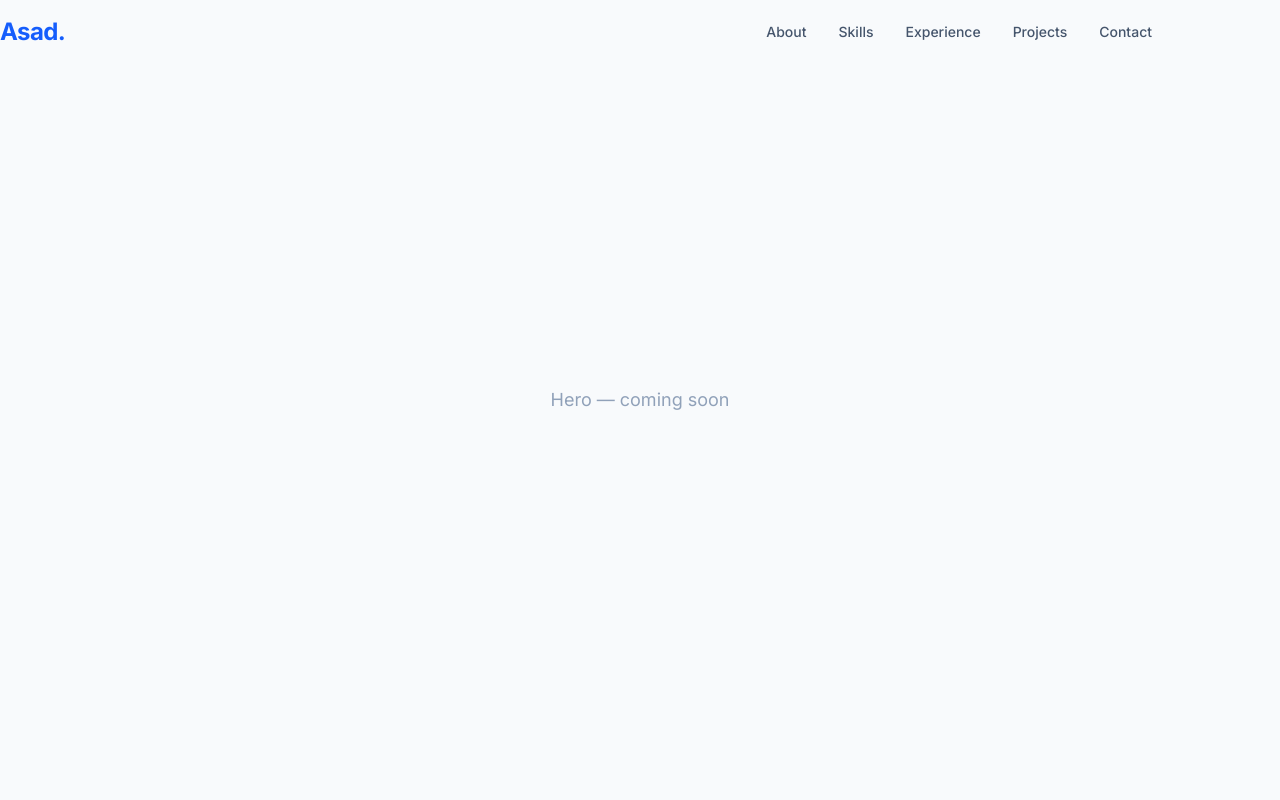
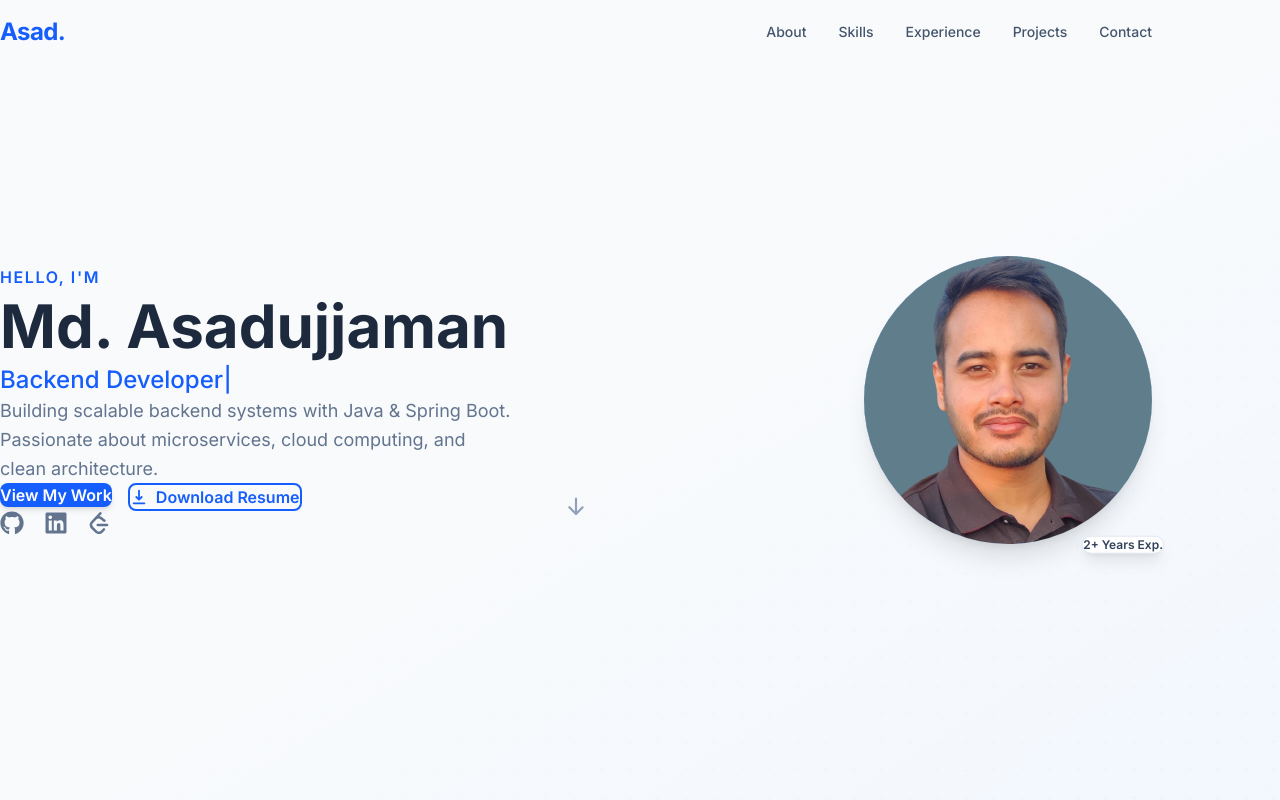
Before and after one commit to Asadujjaman47/asadujjaman47.github.io, a React (Vite) app: page / in a window 1280 px wide. Shown: the top 800 px of the page. Built offline with nearby package versions, Linux system fonts and the light colour scheme.

Commit message:
feat: add Hero section
Full-viewport hero with typing animation (Software Engineer, Backend Developer,
Problem Solver, System Design Thinker), profile photo with blue ring and
floating badge, View My Work + Download Resume CTAs, social icons, dot-grid
background, and animated scroll indicator.

```diff
--- a/src/App.jsx
+++ b/src/App.jsx
@@ -1,5 +1,6 @@
 import Navbar from './components/layout/Navbar'
 import Footer from './components/layout/Footer'
+import Hero from './components/sections/Hero'
 
 export default function App() {
   return (
@@ -7,9 +8,7 @@ export default function App() {
       <Navbar />
 
       <main>
-        <section id="hero" className="min-h-screen flex items-center justify-center">
-          <p className="text-slate-400 text-lg">Hero — coming soon</p>
-        </section>
+        <Hero />
 
         <section id="about" className="min-h-screen flex items-center justify-center">
           <p className="text-slate-400 text-lg">About — coming soon</p>
--- /dev/null
+++ b/src/components/sections/Hero.jsx
@@ -0,0 +1,201 @@
+import { motion } from 'framer-motion'
+import { TypeAnimation } from 'react-type-animation'
+import { FaGithub, FaLinkedin } from 'react-icons/fa'
+import { SiLeetcode } from 'react-icons/si'
+import { HiDownload, HiArrowDown } from 'react-icons/hi'
+
+const containerVariants = {
+  hidden: {},
+  visible: { transition: { staggerChildren: 0.15 } },
+}
+
+const itemVariants = {
+  hidden: { opacity: 0, y: 30 },
+  visible: { opacity: 1, y: 0, transition: { duration: 0.6, ease: 'easeOut' } },
+}
+
+const imageVariants = {
+  hidden: { opacity: 0, scale: 0.85 },
+  visible: { opacity: 1, scale: 1, transition: { duration: 0.7, ease: 'easeOut', delay: 0.2 } },
+}
+
+export default function Hero() {
+  const scrollToProjects = () => {
+    document.getElementById('projects')?.scrollIntoView({ behavior: 'smooth' })
+  }
+
+  const scrollToAbout = () => {
+    document.getElementById('about')?.scrollIntoView({ behavior: 'smooth' })
+  }
+
+  return (
+    <section
+      id="hero"
+      className="relative min-h-screen flex items-center overflow-hidden bg-slate-50"
+    >
+      {/* Dot grid background */}
+      <div
+        className="absolute inset-0 opacity-40"
+        style={{
+          backgroundImage: 'radial-gradient(circle, #cbd5e1 1px, transparent 1px)',
+          backgroundSize: '28px 28px',
+        }}
+      />
+      {/* Gradient fade over grid */}
+      <div className="absolute inset-0 bg-gradient-to-br from-slate-50 via-slate-50/80 to-blue-50/60" />
+
+      <div className="relative z-10 max-w-6xl mx-auto px-4 sm:px-6 lg:px-8 w-full py-24">
+        <div className="flex flex-col-reverse md:flex-row items-center justify-between gap-12">
+
+          {/* Left — text content */}
+          <motion.div
+            variants={containerVariants}
+            initial="hidden"
+            animate="visible"
+            className="flex-1 text-center md:text-left"
+          >
+            <motion.p
+              variants={itemVariants}
+              className="text-blue-600 font-semibold text-sm sm:text-base tracking-widest uppercase mb-3"
+            >
+              Hello, I'm
+            </motion.p>
+
+            <motion.h1
+              variants={itemVariants}
+              className="text-4xl sm:text-5xl lg:text-6xl font-bold text-slate-800 leading-tight mb-4"
+            >
+              Md. Asadujjaman
+            </motion.h1>
+
+            <motion.div
+              variants={itemVariants}
+              className="text-xl sm:text-2xl font-medium text-blue-600 mb-5 h-8"
+            >
+              <TypeAnimation
+                sequence={[
+                  'Software Engineer', 2000,
+                  'Backend Developer', 2000,
+                  'Problem Solver', 2000,
+                  'System Design Thinker', 2000,
+                ]}
+                speed={50}
+                repeat={Infinity}
+              />
+            </motion.div>
+
+            <motion.p
+              variants={itemVariants}
+              className="text-slate-500 text-base sm:text-lg max-w-lg mx-auto md:mx-0 mb-8 leading-relaxed"
+            >
+              Building scalable backend systems with Java &amp; Spring Boot.
+              Passionate about microservices, cloud computing, and clean architecture.
+            </motion.p>
+
+            {/* CTA Buttons */}
+            <motion.div
+              variants={itemVariants}
+              className="flex flex-col sm:flex-row items-center md:items-start justify-center md:justify-start gap-4 mb-8"
+            >
+              <button
+                onClick={scrollToProjects}
+                className="w-full sm:w-auto px-7 py-3 bg-blue-600 hover:bg-blue-700 text-white font-semibold rounded-lg transition-colors duration-200 shadow-md hover:shadow-lg"
+              >
+                View My Work
+              </button>
+              <a
+                href="/Asadujjaman_CV.pdf"
+                download
+                className="w-full sm:w-auto flex items-center justify-center gap-2 px-7 py-3 border-2 border-blue-600 text-blue-600 hover:bg-blue-600 hover:text-white font-semibold rounded-lg transition-all duration-200"
+              >
+                <HiDownload size={18} />
+                Download Resume
+              </a>
+            </motion.div>
+
+            {/* Social links */}
+            <motion.div
+              variants={itemVariants}
+              className="flex items-center justify-center md:justify-start gap-5"
+            >
+              <a
+                href="https://github.com/Asadujjaman47"
+                target="_blank"
+                rel="noopener noreferrer"
+                className="text-slate-500 hover:text-slate-800 transition-colors"
+                aria-label="GitHub"
+              >
+                <FaGithub size={24} />
+              </a>
+              <a
+                href="https://www.linkedin.com/in/asadujjaman10212/"
+                target="_blank"
+                rel="noopener noreferrer"
+                className="text-slate-500 hover:text-blue-600 transition-colors"
+                aria-label="LinkedIn"
+              >
+                <FaLinkedin size={24} />
+              </a>
+              <a
+                href="https://leetcode.com/u/Asadujjaman/"
+                target="_blank"
+                rel="noopener noreferrer"
+                className="text-slate-500 hover:text-yellow-500 transition-colors"
+                aria-label="LeetCode"
+              >
+                <SiLeetcode size={22} />
+              </a>
+            </motion.div>
+          </motion.div>
+
+          {/* Right — profile photo */}
+          <motion.div
+            variants={imageVariants}
+            initial="hidden"
+            animate="visible"
+            className="flex-shrink-0"
+          >
+            <div className="relative w-56 h-56 sm:w-64 sm:h-64 lg:w-72 lg:h-72">
+              {/* Outer ring */}
+              <div className="absolute inset-0 rounded-full bg-gradient-to-br from-blue-600 to-blue-400 p-1 shadow-xl">
+                <div className="w-full h-full rounded-full bg-slate-50 p-1">
+                  <img
+                    src="/profile.png"
+                    alt="Md. Asadujjaman"
+                    className="w-full h-full rounded-full object-cover"
+                  />
+                </div>
+              </div>
+              {/* Floating badge */}
+              <motion.div
+                animate={{ y: [0, -8, 0] }}
+                transition={{ duration: 3, repeat: Infinity, ease: 'easeInOut' }}
+                className="absolute -bottom-3 -right-3 bg-white border border-slate-200 rounded-xl px-3 py-1.5 shadow-lg"
+              >
+                <p className="text-xs font-semibold text-slate-700">2+ Years Exp.</p>
+              </motion.div>
+            </div>
+          </motion.div>
+
+        </div>
+
+        {/* Scroll indicator */}
+        <motion.button
+          onClick={scrollToAbout}
+          initial={{ opacity: 0 }}
+          animate={{ opacity: 1 }}
+          transition={{ delay: 1.2 }}
+          className="absolute bottom-8 left-1/2 -translate-x-1/2 flex flex-col items-center gap-1 text-slate-400 hover:text-blue-600 transition-colors"
+          aria-label="Scroll down"
+        >
+          <motion.div
+            animate={{ y: [0, 6, 0] }}
+            transition={{ duration: 1.5, repeat: Infinity, ease: 'easeInOut' }}
+          >
+            <HiArrowDown size={22} />
+          </motion.div>
+        </motion.button>
+      </div>
+    </section>
+  )
+}
```
